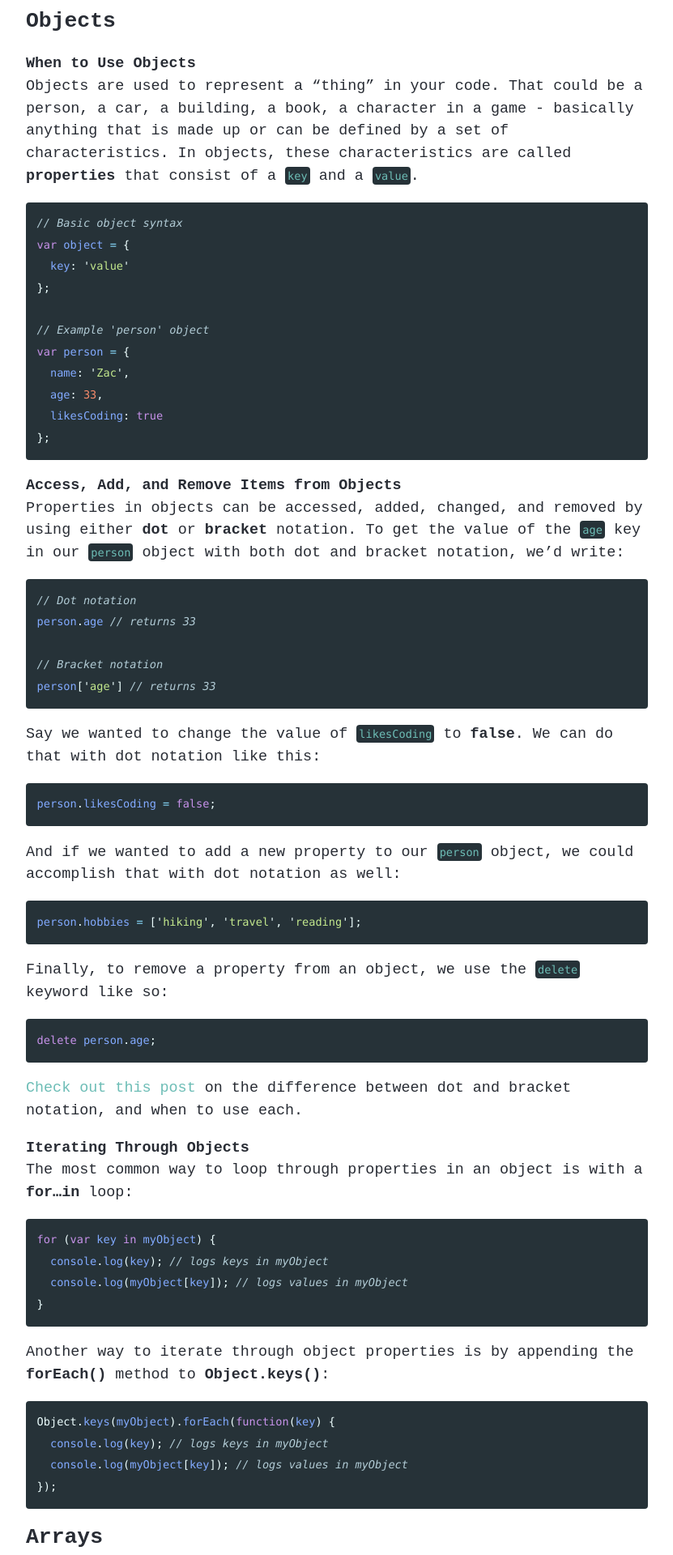
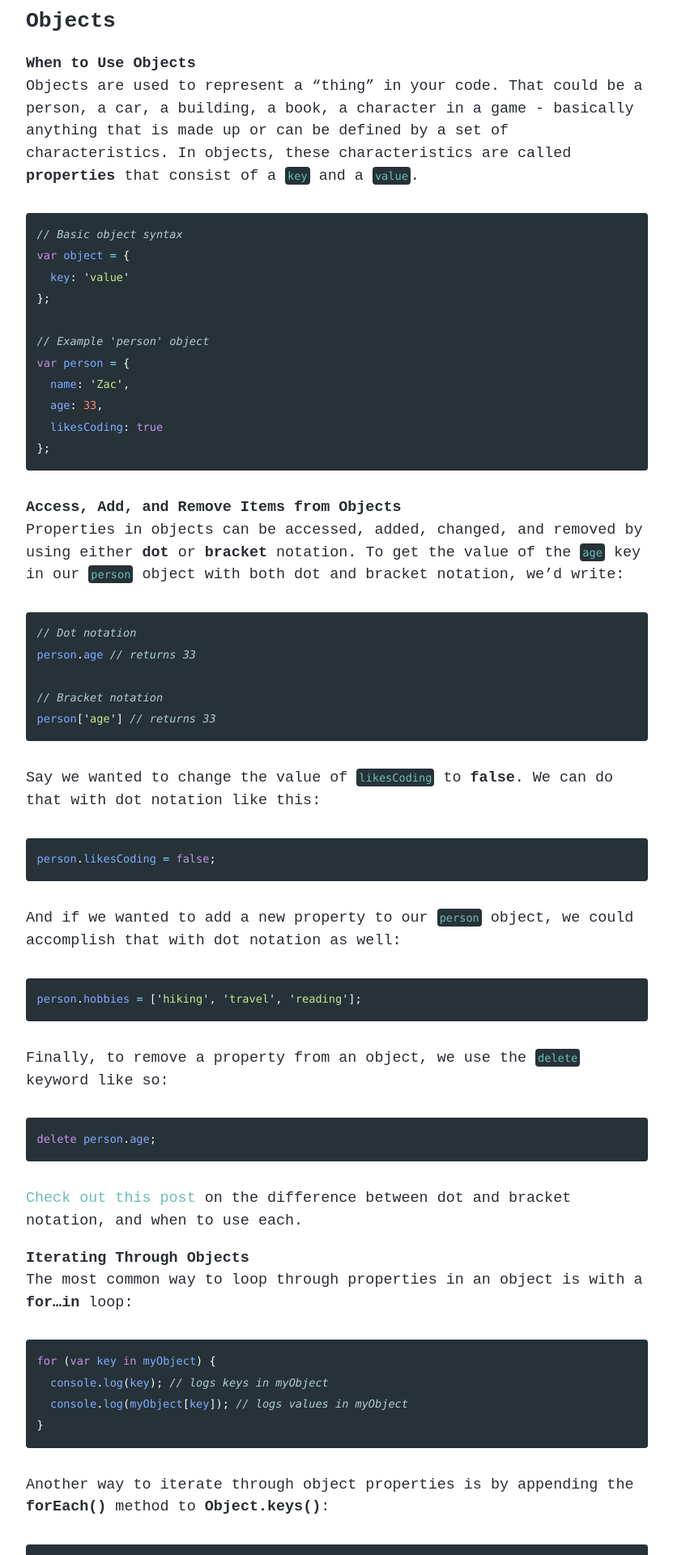
Before and after one commit to zac-heisey/zac-heisey.github.io, a Jekyll site: the page built from _posts/2019-04-18-objects-vs-arrays.md, in a window 1280 px wide. Shown: the part 375-2295 px from the top of the page at 81% size, without its empty margins (224-1055 px from the left). Built offline with Jekyll 4.4.1, drawn with Linux system fonts in a browser that asks for light colours; a script that is not in the unit is left out.

Commit message:
add margin to rendered examples and code blocks

```diff
--- a/_sass/main.scss
+++ b/_sass/main.scss
@@ -75,6 +75,11 @@ img {
   margin-bottom: 2rem;
 }
 
+.rendered-example,
+div.highlight {
+  margin: 2rem 0;
+}
+
 footer {
   margin: 1rem 0;
 }
```
